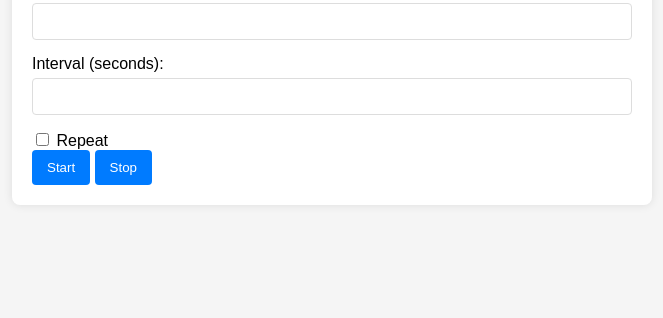
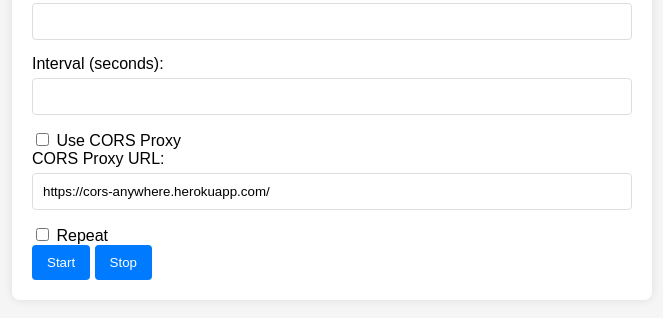
Before and after one commit to aaron777collins/urlcron, a plain HTML site: page index.html in a window 1280 px wide. Shown: the part 140-458 px from the top of the page, without its empty margins (308-971 px from the left). Drawn offline with Linux system fonts and the light colour scheme.

Commit message:
Update index.html

```diff
--- a/index.html
+++ b/index.html
@@ -19,6 +19,14 @@
                 <input type="number" id="interval" name="interval" min="1" required>
             </div>
             <div class="form-group">
+                <input type="checkbox" id="useCorsProxy" name="useCorsProxy">
+                <label for="useCorsProxy">Use CORS Proxy</label>
+            </div>
+            <div class="form-group">
+                <label for="corsProxyUrl">CORS Proxy URL:</label>
+                <input type="text" id="corsProxyUrl" name="corsProxyUrl" value="https://cors-anywhere.herokuapp.com/">
+            </div>
+            <div class="form-group">
                 <input type="checkbox" id="repeat" name="repeat">
                 <label for="repeat">Repeat</label>
             </div>
```
